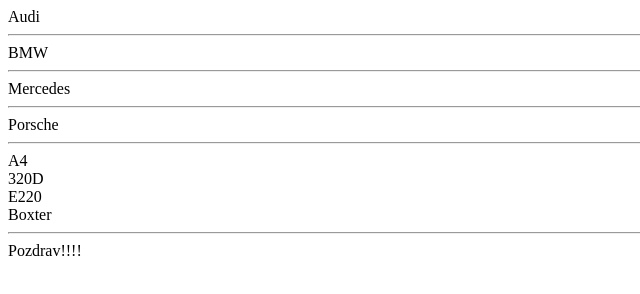
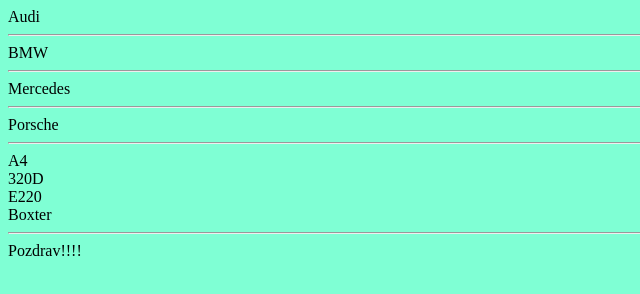
Before and after one commit to MickyNM/js_kurs1, a plain HTML site: page index.html in a window 1280 px wide. Shown: the whole page, without its empty margins (0-640 px from the left). Drawn offline with Linux system fonts and the light colour scheme.

Commit message:
added css lines - color and link in HTML

```diff
--- a/index.html
+++ b/index.html
@@ -4,6 +4,7 @@
     <meta charset='utf-8'>
     <meta name='viewport' content='width=device-width, initial-scale=1'>
     <title>MIKI</title>
+    <link rel="stylesheet" type="text/css" href="style.css">
 </head>
 <body>
 
@@ -24,5 +25,6 @@
     <p id="recenica">BMW je najbolji auto</p>
 
     <script src='script.js'></script>
+
 </body>
 </html>
--- a/style.css
+++ b/style.css
@@ -0,0 +1,3 @@
+html{
+    background-color: aquamarine;
+}
```
